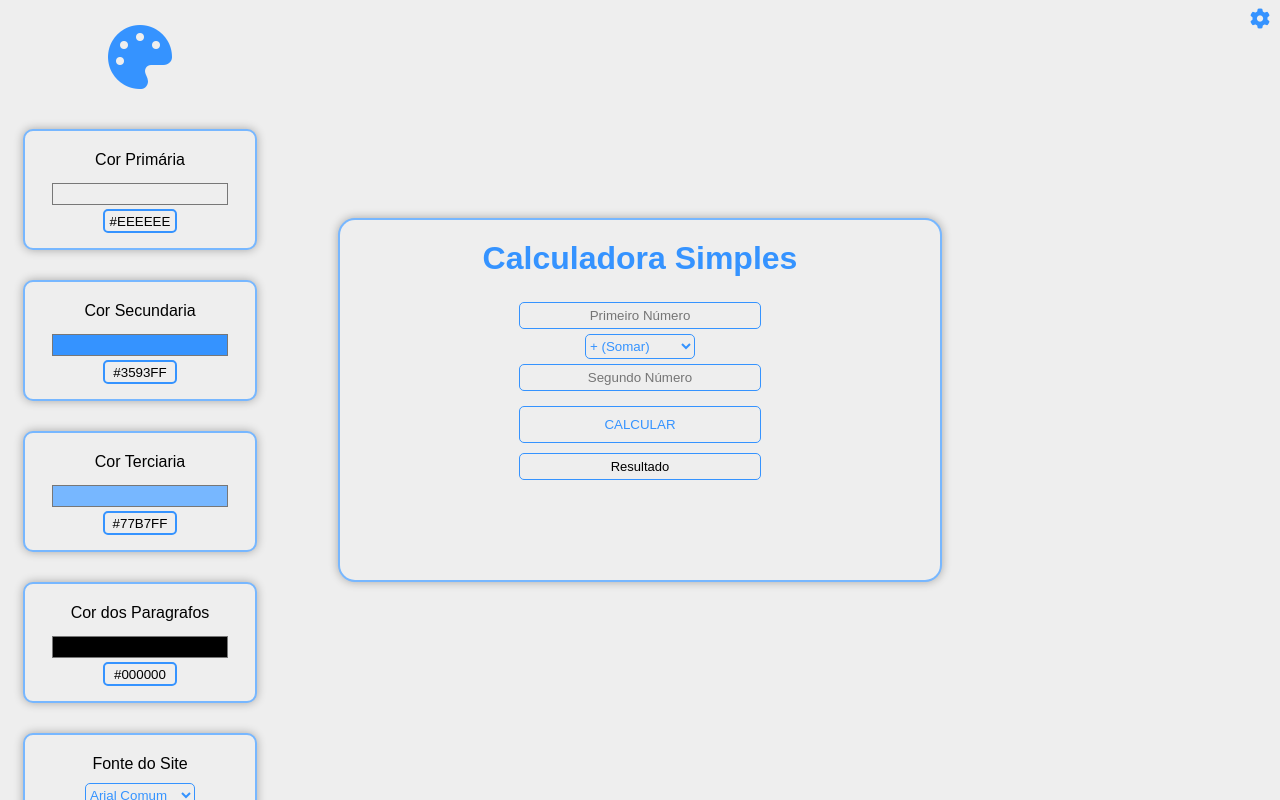
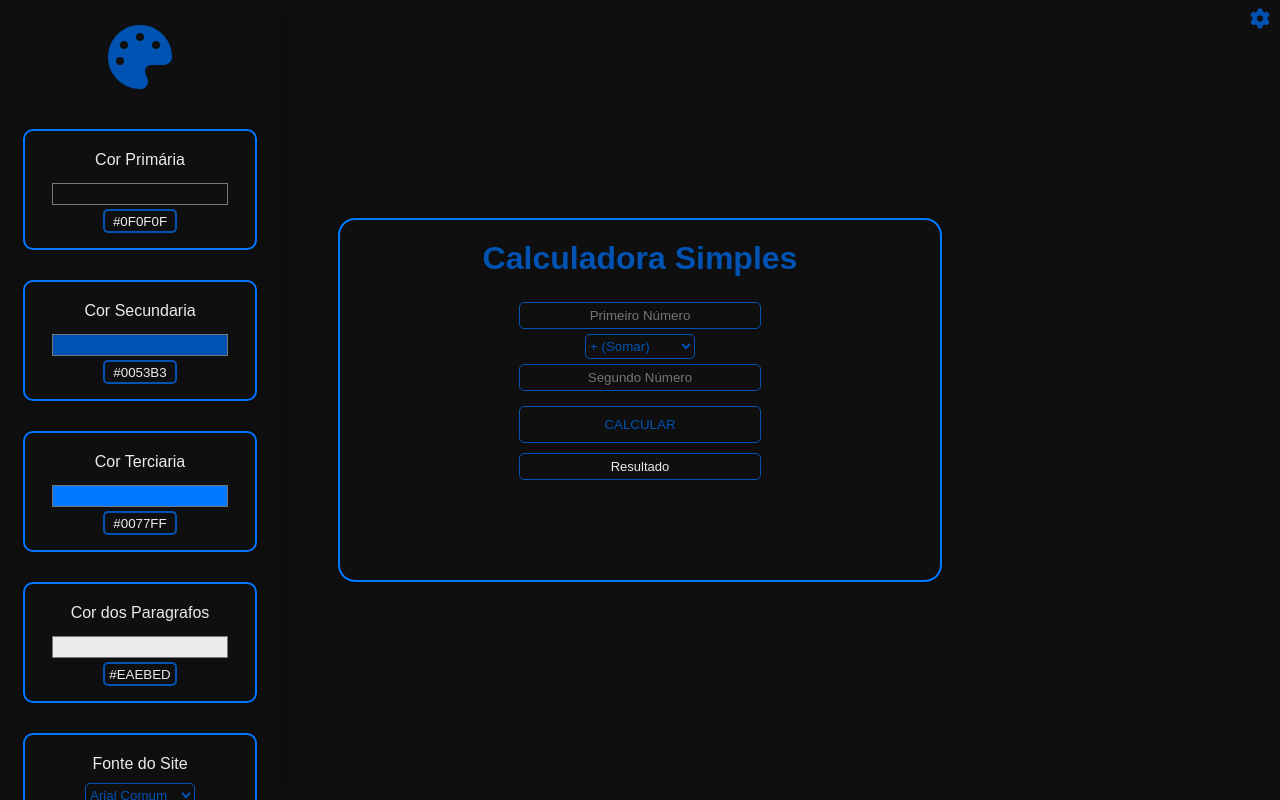
Before and after one commit to ClistennyLohran/Calculadora-Simples-JS, a plain HTML site: page index.html in a window 1280 px wide. Both pictures are taken after a click on the element 1260 px from the left and 19 px from the top of the page. Drawn offline with Linux system fonts and the light colour scheme.

Commit message:
aprimoramento do codigo

```diff
--- a/css/_style.scss
+++ b/css/_style.scss
@@ -1,10 +1,10 @@
 /* Colors */
 
 :root {
-  --corPrimaria: #eeeeee;
-  --corSecundaria: #3593ff;
-  --corTerciaria: #77b7ff;
-  --corTexto: #000000;
+  --corPrimaria: #0F0F0F;
+  --corSecundaria: #0053B3;
+  --corTerciaria: #0077FF;
+  --corTexto: #EAEBED;
 }
 p {
   color: var(--corTexto);
@@ -241,6 +241,7 @@ input[type=number]::-webkit-inner-spin-button {
   height: 100vh;
 
   background-color: var(--corPrimaria);
+  box-shadow: 0 0 20px rgba(0, 0, 0, 0.3);
 
   overflow-y: scroll;
   overflow-x: hidden;
--- a/js/script.js
+++ b/js/script.js
@@ -11,10 +11,10 @@ function abrirBarraLateral() {
   if(configValue == false) {
     containerLeft.style.left = "0px";
     configValue = true;
-  }else {
-    containerLeft.style.left = "-280px";
-    configValue = false;
+    return;
   }
+  containerLeft.style.left = "-280px";
+  configValue = false;
 }
 function calcular() {
   let numero1 = Number(document.getElementById('number1').value);
@@ -45,38 +45,36 @@ function calcular() {
     alert("Verifique se você preencheu corretamente!");
   }
 }
-function verificar() {
+function verificarPreenchimentoTexto() {
   let pegaNumero1 = document.getElementById('number1');
   let pegaNumero2 = document.getElementById('number2');
   if(pegaNumero1.value == "" || pegaNumero2.value == "") {
     mostraResultado.innerText = 'Resultado';
   }
 }
-function colorVerify() {
-  let pegaCorPrimaria = document.getElementById('paletaPrimaria').value;
-  let pegaCorSecundaria = document.getElementById('paletaSecundaria').value;
-  let pegaCorTerciaria = document.getElementById('paletaTerciaria').value;
-  let pegaCorTexto = document.getElementById('paletaTexto').value;
+function alterarCor() {
+  let codigoCorPrimaria = document.getElementById('paletaPrimaria').value;
+  let codigoCorSecundaria = document.getElementById('paletaSecundaria').value;
+  let codigoCorTerciaria = document.getElementById('paletaTerciaria').value;
+  let codigoCorTexto = document.getElementById('paletaTexto').value;
 
-  let corPrimaria = document.getElementById('corPrimaria');
-  let corSecundaria = document.getElementById('corSecundaria');
-  let corTerciaria = document.getElementById('corTerciaria');
-  let corTexto = document.getElementById('corTexto');
+  let textoCorPrimaria = document.getElementById('corPrimaria');
+  let textoCorSecundaria = document.getElementById('corSecundaria');
+  let textoCorTerciaria = document.getElementById('corTerciaria');
+  let textoCorTexto = document.getElementById('corTexto');
 
-  corPrimaria.value = pegaCorPrimaria.toUpperCase();
-  corSecundaria.value = pegaCorSecundaria.toUpperCase();
-  corTerciaria.value = pegaCorTerciaria.toUpperCase();
-  corTexto.value = pegaCorTexto.toUpperCase();
+  textoCorPrimaria.value = codigoCorPrimaria.toUpperCase();
+  textoCorSecundaria.value = codigoCorSecundaria.toUpperCase();
+  textoCorTerciaria.value = codigoCorTerciaria.toUpperCase();
+  textoCorTexto.value = codigoCorTexto.toUpperCase();
 
-  let valorCorPrimaria = document.documentElement.style.setProperty('--corPrimaria', pegaCorPrimaria);
-  let valorCorSecundaria = document.documentElement.style.setProperty('--corSecundaria', pegaCorSecundaria);
-  let valorCorTerciaria = document.documentElement.style.setProperty('--corTerciaria', pegaCorTerciaria);
-  let valorCorTexto = document.documentElement.style.setProperty('--corTexto', pegaCorTexto);
-
-  config.style.color = document.documentElement.style.getPropertyValue('--corSecundaria');
+  document.documentElement.style.setProperty('--corPrimaria', codigoCorPrimaria);
+  document.documentElement.style.setProperty('--corSecundaria', codigoCorSecundaria);
+  document.documentElement.style.setProperty('--corTerciaria', codigoCorTerciaria);
+  document.documentElement.style.setProperty('--corTexto', codigoCorTexto);
 }
 
-function seletorDeFonte() {
+function alterarFonte() {
   let pegarCampoFontes = document.getElementById('fontesSite').value;
 
   switch(pegarCampoFontes) {
@@ -95,12 +93,13 @@ function seletorDeFonte() {
   }
 }
 
-//Onload
+// Cores iniciais pré definidas.
 
-paletaPrimaria.value = '#eeeeee';
-paletaSecundaria.value = '#3593ff';
-paletaTerciaria.value = '#77b7ff';
+paletaPrimaria.value = '#0F0F0F';
+paletaSecundaria.value = '#0053B3';
+paletaTerciaria.value = '#0077FF';
+paletaTexto.value = "#EAEBED";
 
-setInterval(verificar, 300);
-setInterval(colorVerify, 100);
-setInterval(seletorDeFonte, 300);
+setInterval(verificarPreenchimentoTexto, 300);
+setInterval(alterarCor, 100);
+setInterval(alterarFonte, 300);
```
Also changed, not shown: css/main.css, 1 other file.
